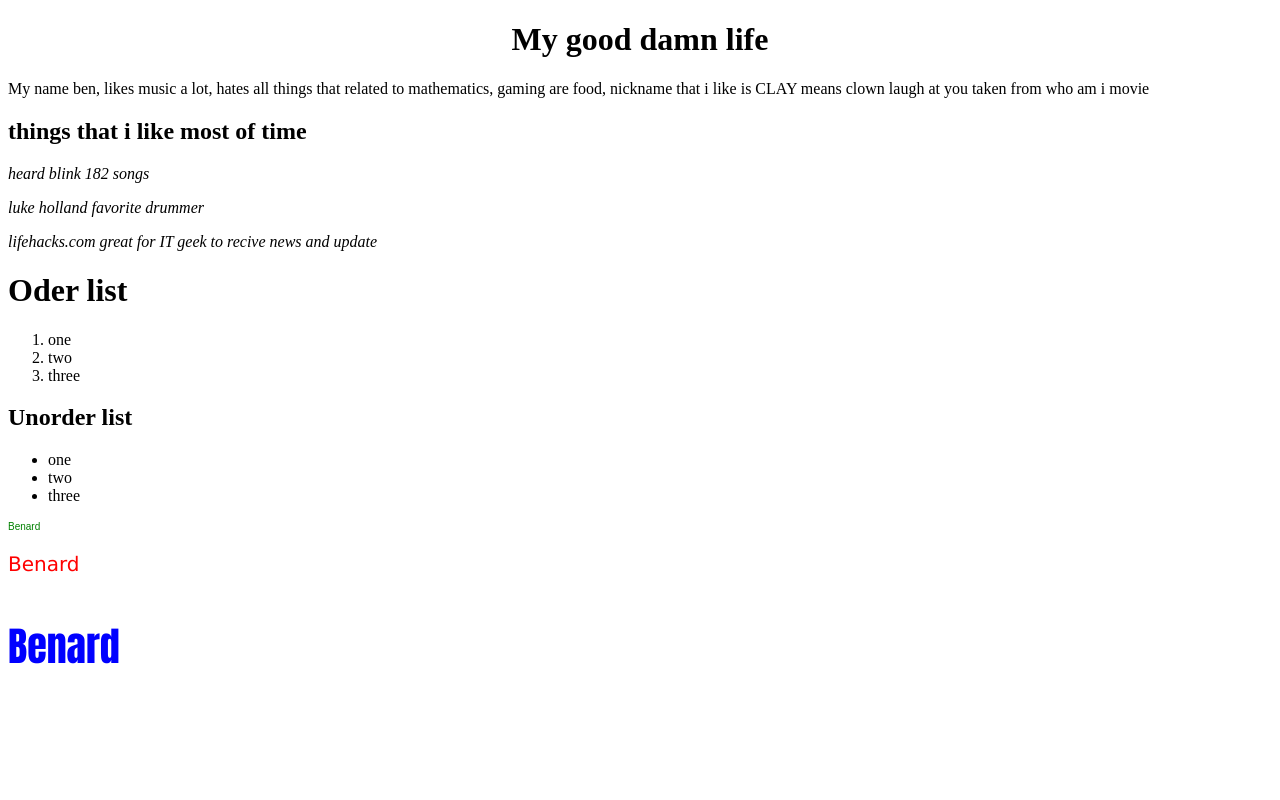
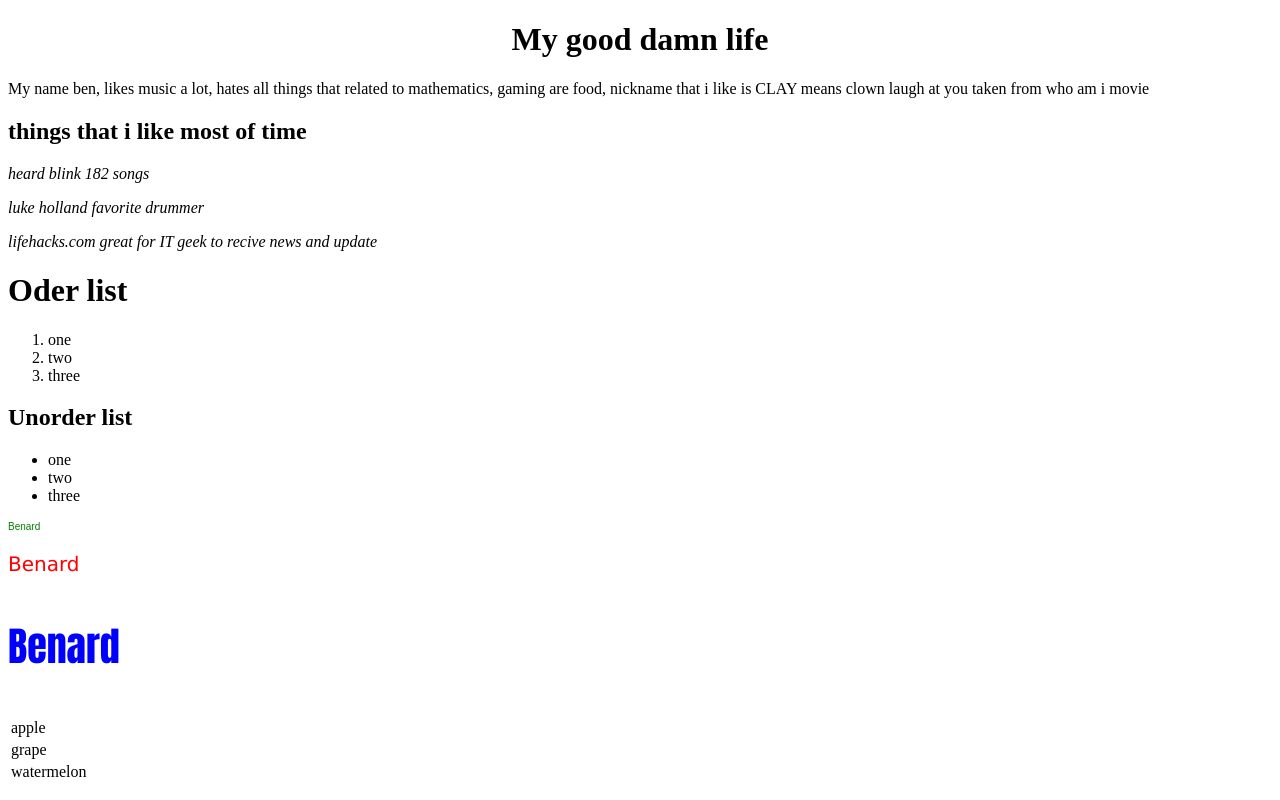
Before and after one commit to benardbold/benardbold.github.io, a plain HTML site: page index.html in a window 1280 px wide. Drawn offline with Linux system fonts and the light colour scheme.

Commit message:
table tr td

```diff
--- a/index.html
+++ b/index.html
@@ -30,5 +30,18 @@
 	<p style="font-family:Verdana; color:red; font-size: 20px">Benard </p>
 	<p style="font-family:impact; color:blue; font-size: 40px">Benard </p>
 
+
+	<table>
+		<tr>
+			<td>apple</td>
+		</tr>
+
+		<tr>
+			<td>grape</td>
+		</tr>
+
+			<td>watermelon</td>
+	</table>
+
 </body>
 </html>
```
